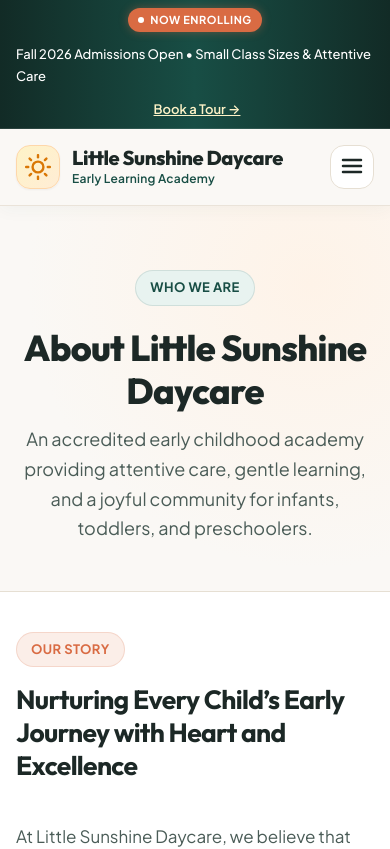
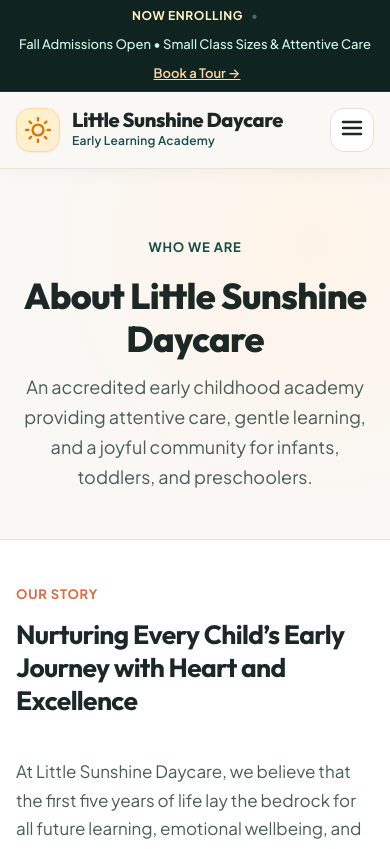
Before and after one commit to Sankalpa-KMCP/day_care, a React (Vite) app: page /about in a window 390 px wide. Shown: the top 849 px of the page. Built offline with nearby package versions, Linux system fonts and the light colour scheme.

Commit message:
style: simplify shared labels and navigation chrome

```diff
--- a/src/components/Navbar.jsx
+++ b/src/components/Navbar.jsx
@@ -43,11 +43,9 @@ export default function Navbar() {
       {/* Top Announcement Bar */}
       <div className="top-announcement-bar">
         <div className="container announcement-container">
-          <span className="announcement-pill">
-            <span className="announcement-pulse-dot" aria-hidden="true"></span>
-            Now Enrolling
-          </span>
-          <span className="announcement-text">Fall 2026 Admissions Open • Small Class Sizes & Attentive Care</span>
+          <span className="announcement-label">Now Enrolling</span>
+          <span className="announcement-divider" aria-hidden="true">•</span>
+          <span className="announcement-text">Fall Admissions Open • Small Class Sizes & Attentive Care</span>
           <Link to="/contact" className="announcement-link">Book a Tour &rarr;</Link>
         </div>
       </div>
--- a/src/styles/global.css
+++ b/src/styles/global.css
@@ -126,40 +126,39 @@ img {
 .mt-8 { margin-top: var(--space-8); }
 .mt-10 { margin-top: var(--space-10); }
 
-/* Badges & Eyebrows */
-.section-badge,
-.badge {
-  display: inline-flex;
-  align-items: center;
-  gap: 6px;
-  padding: 6px 14px;
-  border-radius: var(--radius-full);
+/* Editorial Section Eyebrows & Labels */
+.section-badge {
+  display: inline-block;
   font-size: 0.8125rem;
   font-weight: 700;
-  letter-spacing: 0.03em;
+  letter-spacing: 0.06em;
   text-transform: uppercase;
-  background: var(--color-primary-light);
   color: var(--color-primary);
-  border: 1px solid rgba(24, 78, 69, 0.12);
-  margin-bottom: var(--space-3);
+  background: transparent;
+  border: none;
+  padding: 0;
+  margin-bottom: var(--space-2);
 }
 
+.section-badge.badge-terracotta,
 .badge-terracotta {
-  background: var(--color-accent-light);
   color: var(--color-accent);
-  border-color: rgba(217, 107, 67, 0.18);
+  background: transparent;
+  border: none;
 }
 
+.section-badge.badge-amber,
 .badge-amber {
-  background: var(--color-secondary-light);
   color: #b45309;
-  border-color: rgba(229, 169, 60, 0.25);
+  background: transparent;
+  border: none;
 }
 
+.section-badge.badge-sage,
 .badge-sage {
-  background: var(--color-sage-light);
   color: var(--color-sage);
-  border-color: rgba(91, 130, 115, 0.2);
+  background: transparent;
+  border: none;
 }
 
 /* Section Header Component Style */
@@ -313,17 +312,6 @@ img {
   }
 }
 
-@keyframes pulseGlow {
-  0%, 100% {
-    transform: scale(1);
-    box-shadow: 0 0 0 0 rgba(217, 107, 67, 0.4);
-  }
-  50% {
-    transform: scale(1.05);
-    box-shadow: 0 0 0 6px rgba(217, 107, 67, 0);
-  }
-}
-
 /* Glassmorphism & Surface Utilities */
 .glass-panel {
   background: rgba(255, 255, 255, 0.88);
--- a/src/styles/home.css
+++ b/src/styles/home.css
@@ -726,16 +726,12 @@
 
 .cta-badge {
   display: inline-block;
-  background: rgba(255, 255, 255, 0.15);
-  color: #ffffff;
-  padding: 6px 16px;
-  border-radius: var(--radius-full);
+  color: #fef3c7;
   font-size: 0.8125rem;
   font-weight: 700;
   text-transform: uppercase;
-  letter-spacing: 0.04em;
-  margin-bottom: var(--space-4);
-  border: 1px solid rgba(255, 255, 255, 0.2);
+  letter-spacing: 0.08em;
+  margin-bottom: var(--space-3);
 }
 
 .cta-title {
--- a/src/styles/shell.css
+++ b/src/styles/shell.css
@@ -130,47 +130,42 @@
    Top Announcement Bar & Header & Navbar
    ========================================================================== */
 .top-announcement-bar {
-  background: linear-gradient(90deg, #122b26 0%, #184e45 50%, #122b26 100%);
-  color: #ffffff;
+  background-color: #0f2420;
+  color: #e2edea;
   font-size: 0.8125rem;
   font-weight: 500;
-  padding: 8px 0;
-  border-bottom: 1px solid rgba(255, 255, 255, 0.1);
+  padding: 6px 0;
+  border-bottom: 1px solid rgba(255, 255, 255, 0.08);
 }
 
 .announcement-container {
   display: flex;
   align-items: center;
   justify-content: center;
-  gap: var(--space-3);
+  gap: var(--space-2);
   flex-wrap: wrap;
 }
 
-.announcement-pill {
-  background: var(--color-accent);
-  color: #ffffff;
-  padding: 3px 10px;
-  border-radius: var(--radius-full);
+.announcement-label {
+  color: #fef3c7;
+  font-weight: 700;
+  font-size: 0.75rem;
   text-transform: uppercase;
   letter-spacing: 0.05em;
-  font-weight: 700;
-  font-size: 0.6875rem;
-  display: inline-flex;
-  align-items: center;
-  gap: 6px;
-  box-shadow: 0 0 10px rgba(217, 107, 67, 0.4);
 }
 
-.announcement-pulse-dot {
-  width: 6px;
-  height: 6px;
-  border-radius: var(--radius-full);
-  background-color: #ffffff;
-  animation: pulseGlow 1.8s infinite;
+.announcement-divider {
+  color: rgba(255, 255, 255, 0.3);
+  font-size: 0.75rem;
+}
+
+.announcement-text {
+  color: #d1fae5;
+  font-size: 0.8125rem;
 }
 
 .announcement-link {
-  color: #fef3c7;
+  color: #fed7aa;
   text-decoration: underline;
   font-weight: 600;
   margin-left: 4px;
@@ -179,6 +174,7 @@
 
 .announcement-link:hover {
   opacity: 0.85;
+  color: #ffffff;
 }
 
 /* Sticky Navbar */
@@ -308,28 +304,35 @@
 
 /* Mobile Responsive Navigation Drawer */
 @media (max-width: 992px) {
+  .navbar-header {
+    backdrop-filter: none;
+    -webkit-backdrop-filter: none;
+    background-color: #faf8f5;
+  }
+
   .navbar-toggle {
     display: flex;
   }
 
   .navbar-nav {
-    position: fixed;
-    top: 110px;
+    position: absolute;
+    top: 100%;
     left: 0;
     right: 0;
-    bottom: 0;
     background-color: var(--color-surface);
     flex-direction: column;
     align-items: stretch;
     justify-content: flex-start;
     padding: var(--space-6);
-    gap: var(--space-6);
+    gap: var(--space-4);
     overflow-y: auto;
-    transform: translateY(-100%);
+    max-height: calc(100vh - 120px);
+    transform: translateY(-8px);
     opacity: 0;
     visibility: hidden;
-    transition: transform var(--transition-normal), opacity var(--transition-normal), visibility var(--transition-normal);
+    transition: transform var(--transition-fast), opacity var(--transition-fast), visibility var(--transition-fast);
     box-shadow: var(--shadow-lg);
+    border-bottom: 1px solid var(--color-border);
     z-index: 999;
   }
 
@@ -360,7 +363,6 @@
     width: 100%;
     padding: var(--space-4);
   }
-}
 
   .navbar-backdrop {
     position: fixed;
@@ -369,8 +371,8 @@
     right: 0;
     bottom: 0;
     background-color: rgba(18, 43, 38, 0.45);
-  backdrop-filter: blur(3px);
     z-index: 998;
+  }
 }
 
 /* ==========================================================================
```
Lines whose indentation alone changed are shown as unchanged.
